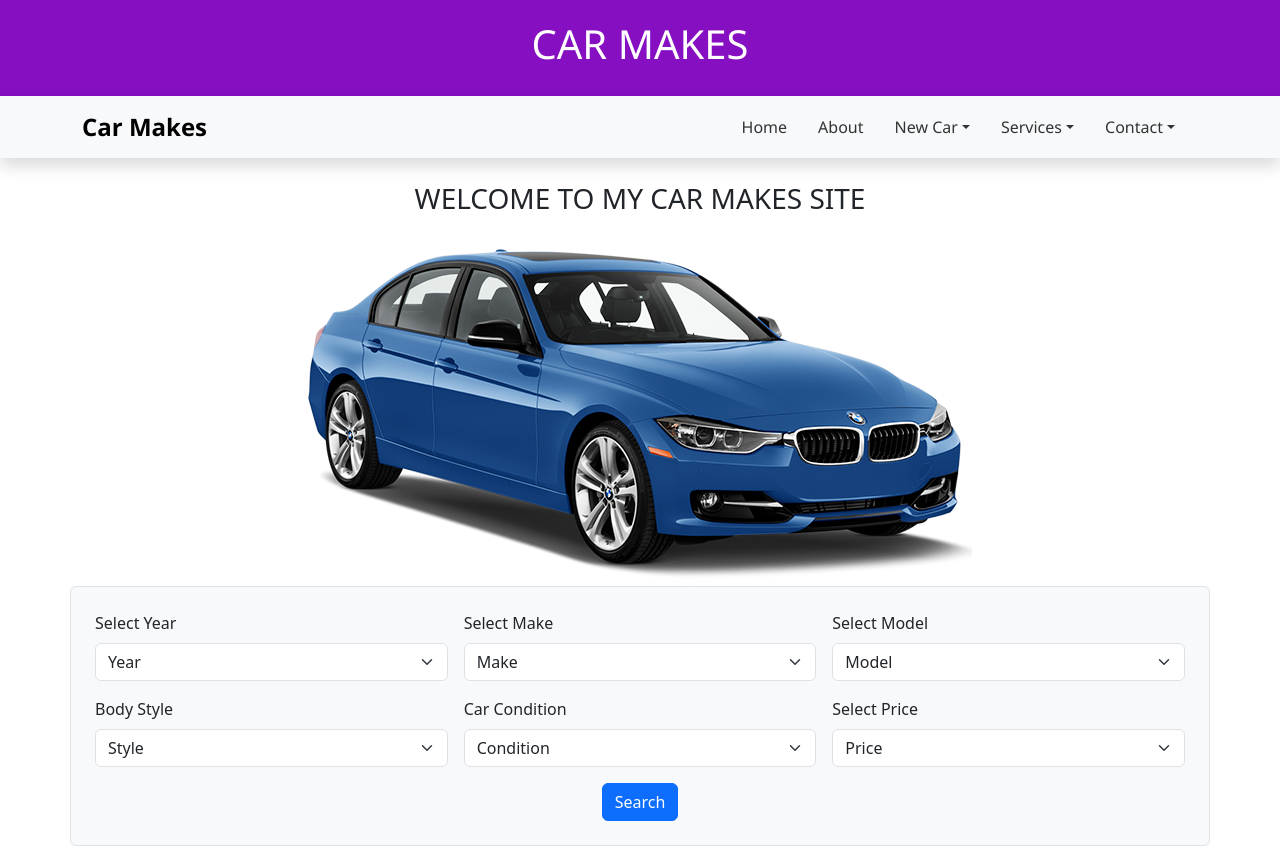
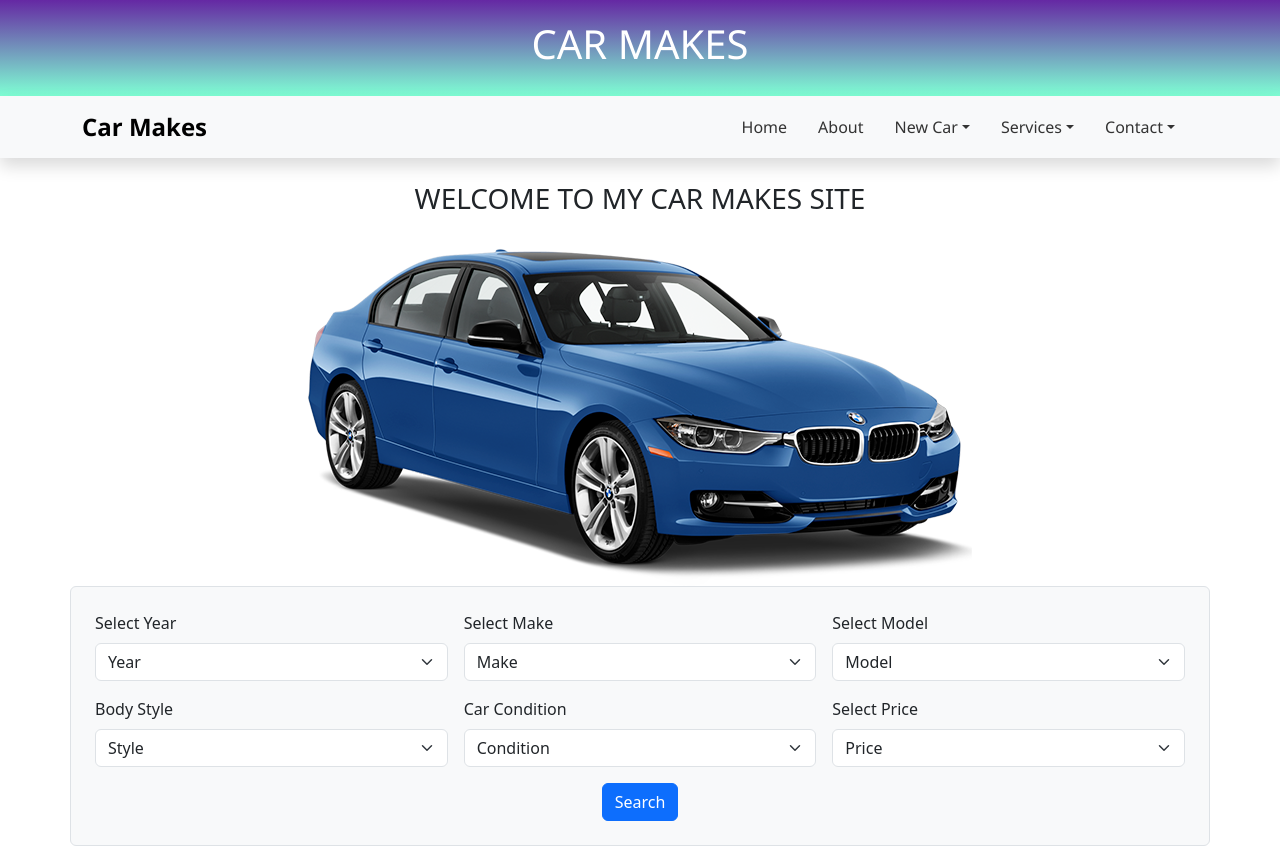
Before and after one commit to Kalaivanan12/React, a React (Vite) app in the folder mydemo/: page / in a window 1280 px wide. Shown: the top 846 px of the page. Built offline with nearby package versions, Linux system fonts and the light colour scheme.

Commit message:
Update Header.css

```diff
--- a/mydemo/src/components/Header.css
+++ b/mydemo/src/components/Header.css
@@ -1,5 +1,6 @@
 header {
-  background-color: #860fc2;
+  background-color:aquamarine;
+  background-image: linear-gradient(rgb(101, 40, 163),aquamarine);
   color: white;
   padding: 20px;
   font-family: 'Segoe UI', Tahoma, Geneva, Verdana, sans-serif;
```
